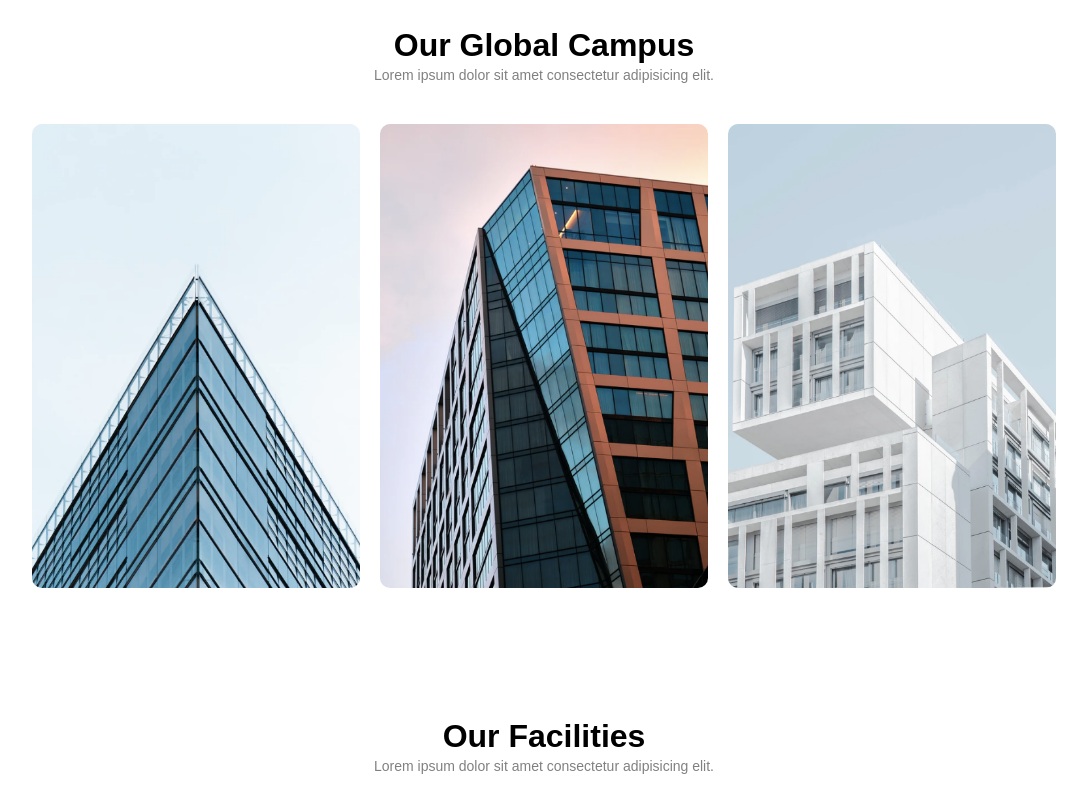
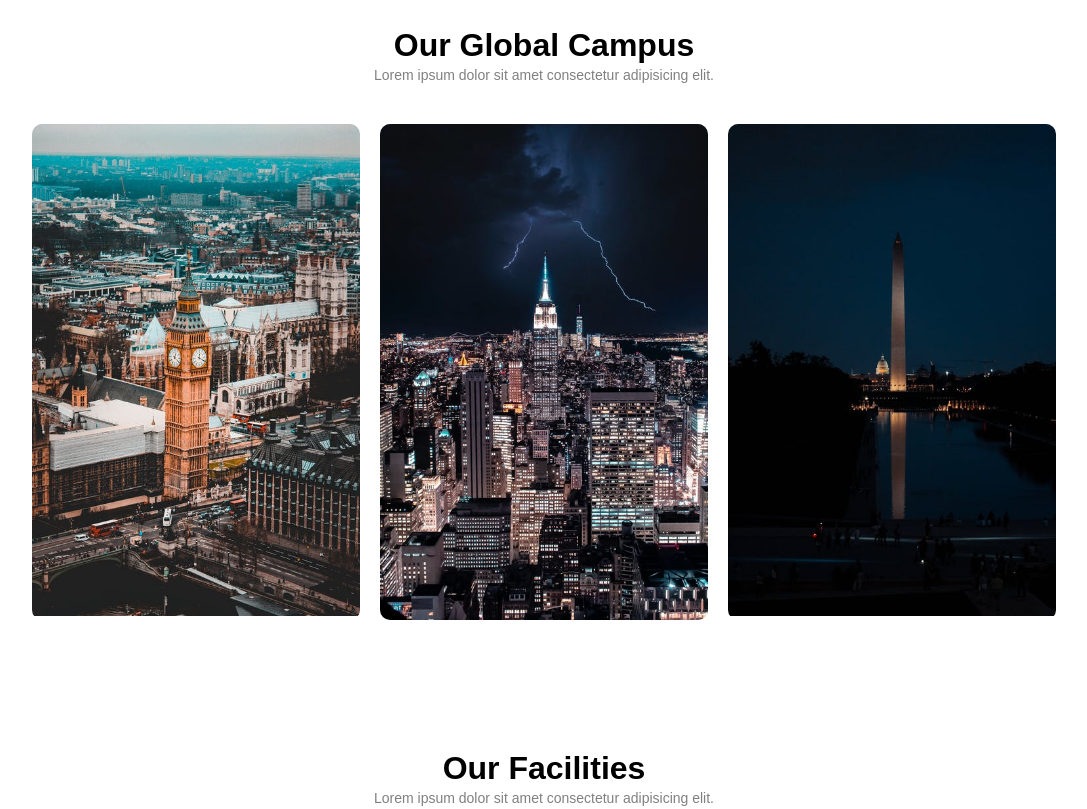
Before and after one commit to MasudSultan4/University-fontend-project, a plain HTML site: page index.html in a window 1280 px wide. Shown: the part 1400-2209 px from the top of the page, without its empty margins (96-1183 px from the left). Drawn offline with Linux system fonts and the light colour scheme.

Commit message:
this project is done

```diff
--- a/index.html
+++ b/index.html
@@ -84,21 +84,21 @@
       <p>Lorem ipsum dolor sit amet consectetur adipisicing elit.</p>
       <div class="row">
         <div class="campus-col">
-          <img src="eduford_img/london.png" alt="" />
+          <img src="eduford_img/london.jpeg" alt="" />
           <div class="layer">
             <h3>LONDON</h3>
           </div>
         </div>
 
         <div class="campus-col">
-          <img src="eduford_img/newyork.png" alt="" />
+          <img src="eduford_img/Newyork.jpg" alt="" />
           <div class="layer">
             <h3>NEWYORK</h3>
           </div>
         </div>
 
         <div class="campus-col">
-          <img src="eduford_img/washington.png" alt="" />
+          <img src="eduford_img/washington.jpeg" alt="" />
           <div class="layer">
             <h3>WASHINGTON</h3>
           </div>
--- a/style.css
+++ b/style.css
@@ -13,7 +13,7 @@
   min-height: 100vh;
   width: 100%;
   background-image: linear-gradient(rgba(4, 9, 30, 0.7), rgba(4, 9, 30, 0.7)),
-    url(eduford_img/banner.png);
+    url(eduford_img/banner.jpg);
   background-position: center;
   background-size: cover;
 }
@@ -293,7 +293,7 @@ h1 {
   margin: 100px auto;
   width: 80%;
   background-image: linear-gradient(rgba(0, 0, 0, 0.7), rgba(0, 0, 0, 0.7)),
-    url(eduford_img/banner2.jpg);
+    url(eduford_img/stady.jpeg);
   background-position: center;
   background-size: cover;
   border-radius: 10px;
```
Also changed, not shown: eduford_img/Newyork.jpg (added), eduford_img/banner.jpg (added), eduford_img/london.jpeg (added), eduford_img/london.png (deleted), eduford_img/newyork.png (deleted), eduford_img/stady.jpeg (added), eduford_img/washington.jpeg (added), 1 other file.
